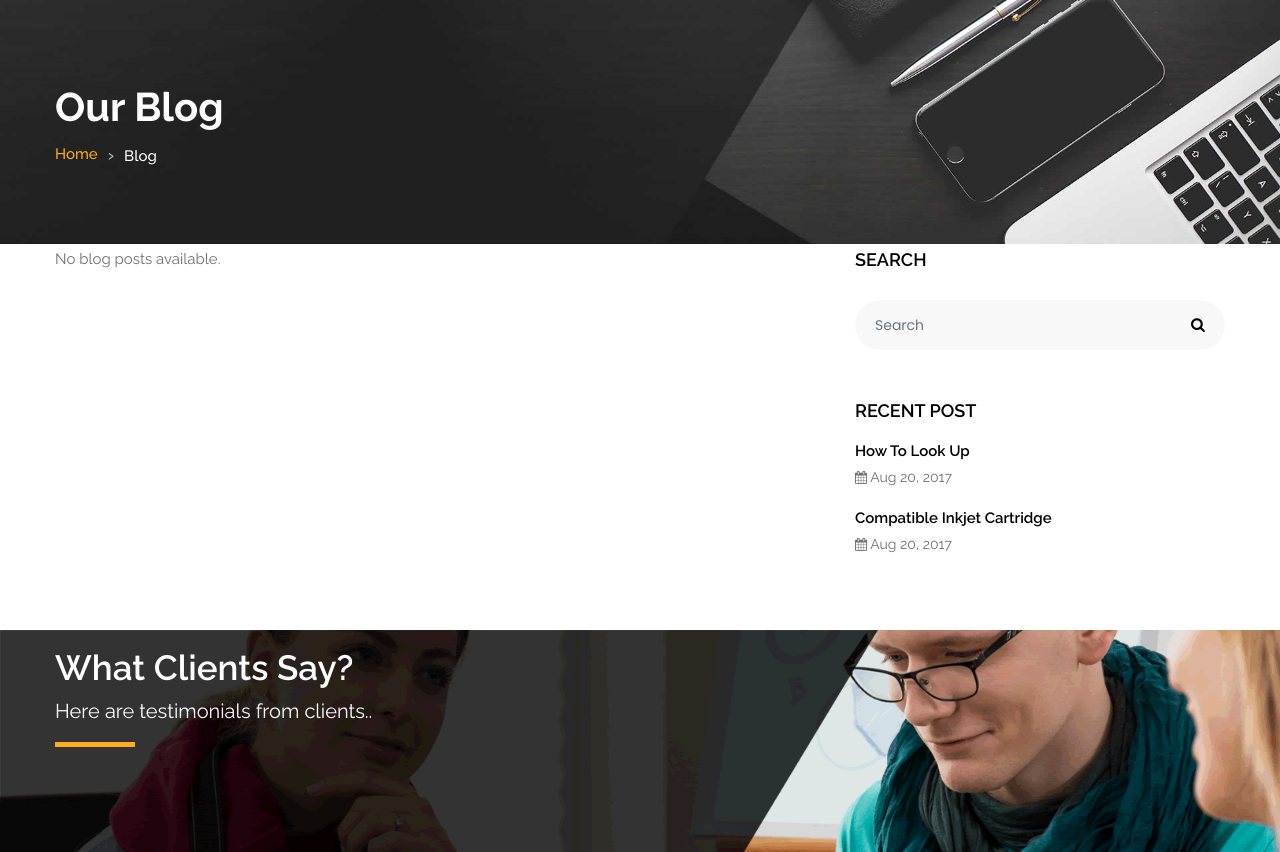
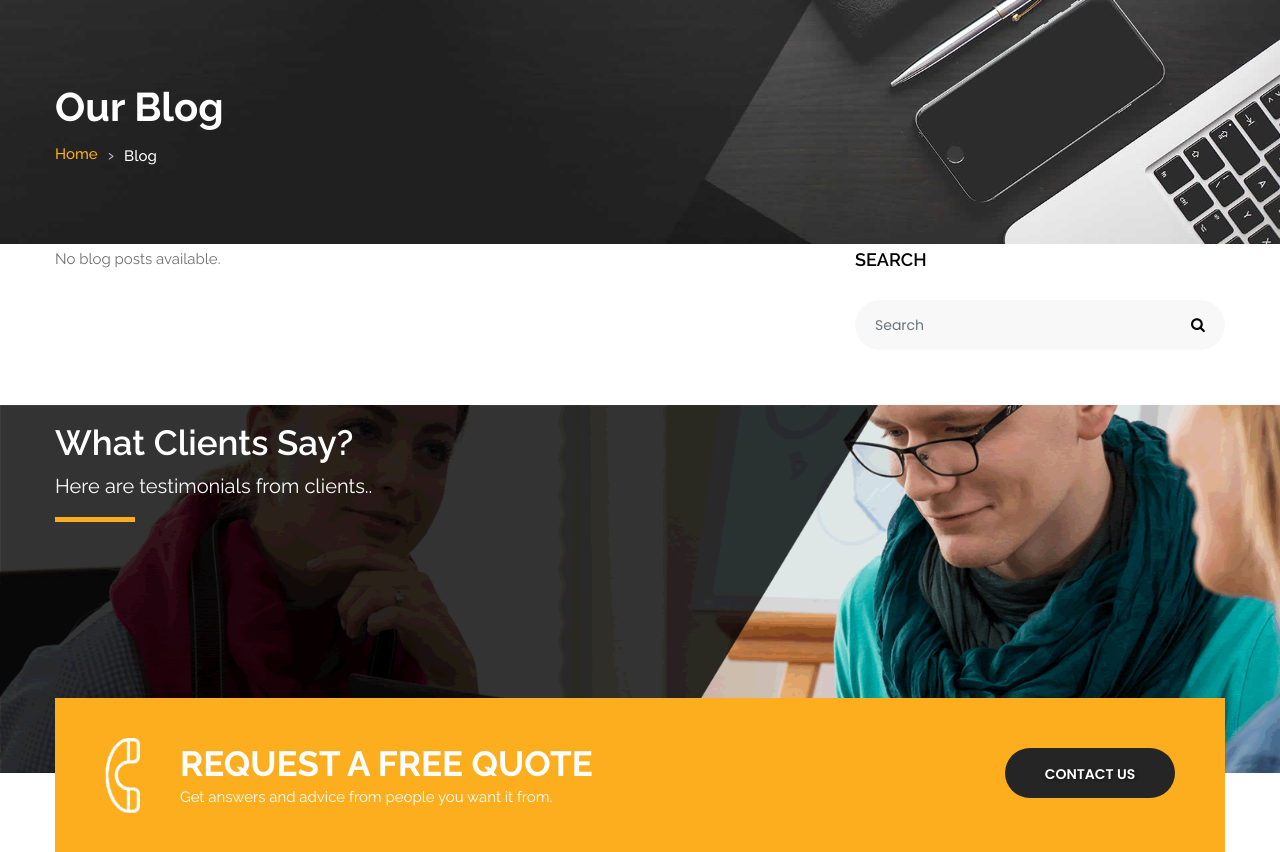
Before and after one commit to christopherece/topitsolutions_prj, a Django app: template templates/blogs/blog_list.html in a window 1280 px wide. Shown: the part 169-1021 px from the top of the page. Run offline with Django 5.2, Linux system fonts and the light colour scheme; the template is opened without the code that fills it, so the values that code supplies are empty; some libraries are stand-ins or nearby versions.

Commit message:
Modified Blog

```diff
--- a/templates/blogs/blog_detail.html
+++ b/templates/blogs/blog_detail.html
@@ -74,7 +74,7 @@
                 <p>Lorem ipsum dolor sit amet, consectetur adipisicing elit. sed do eiusmod tempor.</p>
                 <p>Lorem ipsum dolor sit amet, consectetur adipisicing elit, sed do eiusmod tempor incididunt ut labore et dolore magna aliqua.</p>
               </div>
-              <div class="side_bar_blog">
+              <!-- <div class="side_bar_blog">
                 <h4>RECENT POST</h4>
                 <div class="recent_post">
                   <ul>
@@ -89,7 +89,7 @@
 
                   </ul>
                 </div>
-              </div>
+              </div> -->
 
             </div>
           </div>
--- a/templates/blogs/blog_list.html
+++ b/templates/blogs/blog_list.html
@@ -139,7 +139,7 @@
                     <p>Lorem ipsum dolor sit amet, consectetur adipisicing elit. sed do eiusmod tempor.</p>
                     <p>Lorem ipsum dolor sit amet, consectetur adipisicing elit, sed do eiusmod tempor incididunt ut labore et dolore magna aliqua.</p>
                   </div> -->
-                  <div class="side_bar_blog">
+                  <!-- <div class="side_bar_blog">
                     <h4>RECENT POST</h4>
                     <div class="recent_post">
                       <ul>
@@ -154,7 +154,7 @@
 
                       </ul>
                     </div>
-                  </div>
+                  </div> -->
 
                 </div>
               </div>
```
